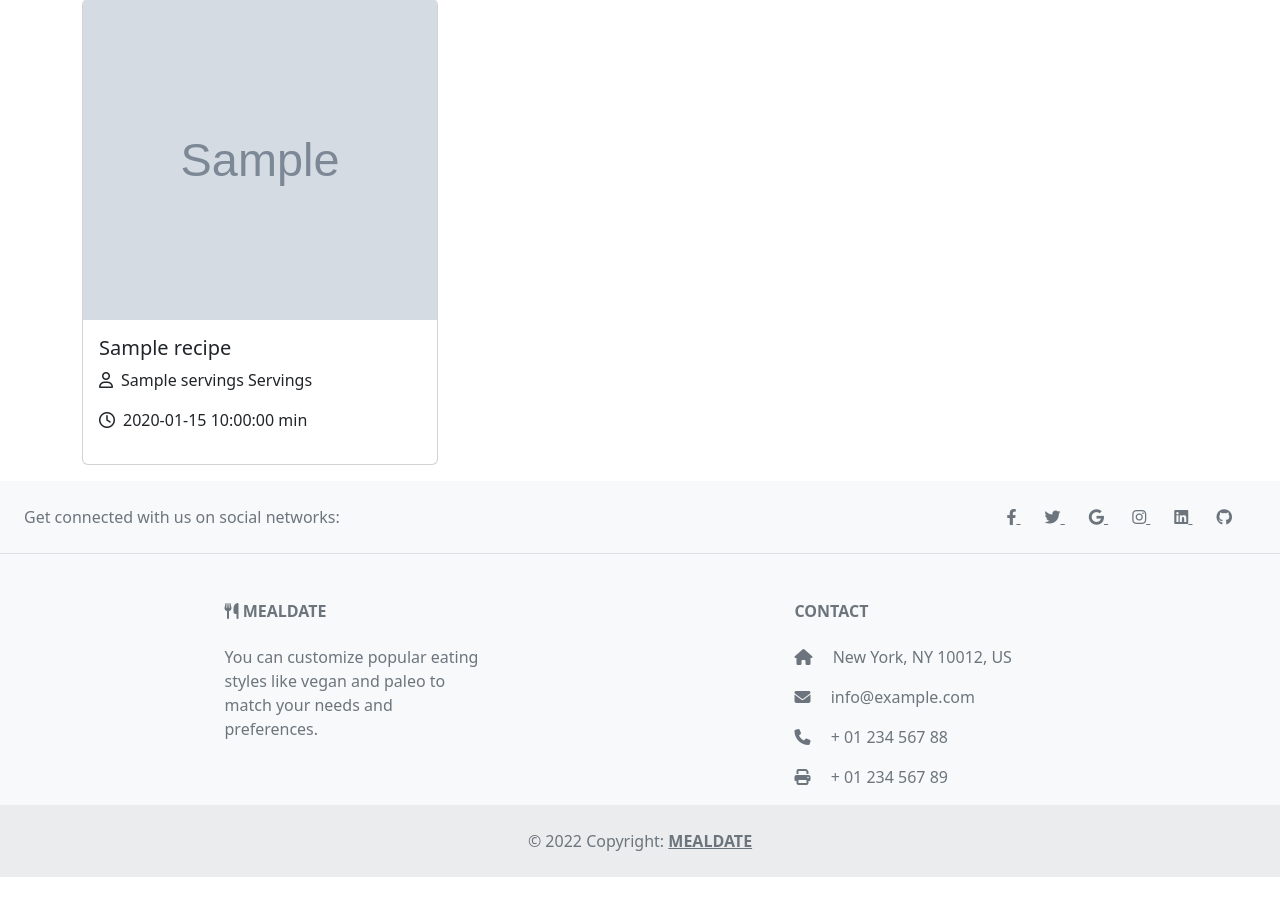
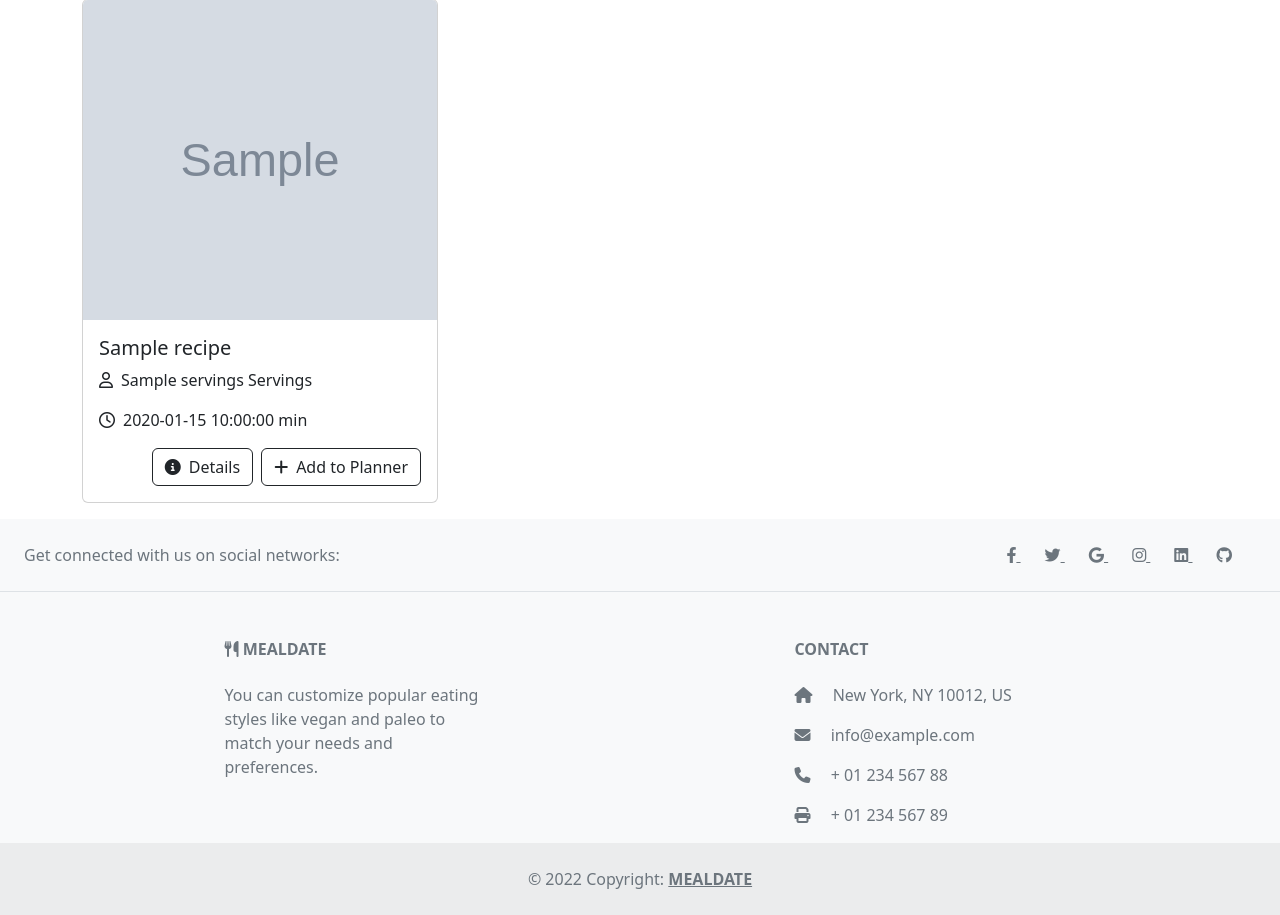
Before and after one commit to FelBud/MealPlanner, a Symfony app: template templates/components/dashboard.html.twig in a window 1280 px wide. Shown: the part 543-1458 px from the top of the page. Before the commit the page ends 1420 px from the top, so only its background shows below. Run offline with Twig, Linux system fonts and the light colour scheme; the template is opened without the code that fills it: most values are stand-ins (such as "Sample title", 1, 10 or a date in 2020); grey boxes marked "Sample" are stand-in pictures; some libraries are stand-ins or nearby versions; some web fonts are replaced.

Commit message:
changed index shows only recipes that are aproved

```diff
--- a/src/Controller/RecipesController.php
+++ b/src/Controller/RecipesController.php
@@ -30,8 +30,10 @@ class RecipesController extends AbstractController
     #[Route('/', name: 'app_recipes_index', methods: ['GET'])]
     public function index(RecipesRepository $recipesRepository): Response
     {
+
         return $this->render('recipes/index.html.twig', [
             'recipes' => $recipesRepository->findAll(),
+
         ]);
     }
 
--- a/src/Controller/StaticController.php
+++ b/src/Controller/StaticController.php
@@ -8,6 +8,7 @@ use App\Entity\User;
 use App\Entity\Recipes;
 use App\Entity\Weekplanner;
 use App\Form\RecipesType;
+use App\Form\IngredientsType;
 use App\Repository\RecipesRepository;
 use App\Repository\JoinRecipeRepository;
 use App\Repository\UserRepository;
--- a/templates/components/dashboard.html.twig
+++ b/templates/components/dashboard.html.twig
@@ -53,15 +53,13 @@
                         <!--Buttons-->
                         <div class="d-flex justify-content-end">
 
-                            <!--If Admin-->
-                            {% if is_granted("ROLE_ADMIN") %}
-                            <a href="{{ path('app_recipes_show', {'id': recipe.id}) }}"><button class="btn btn-outline-dark me-2"><i class="fa-solid fa-circle-info me-2"></i>Details</button></a>
-                            <a href="{{ path('app_recipes_edit', {'id': recipe.id}) }}"><button class="btn btn-outline-dark me-2"><i class="fa-solid fa-pencil me-2"></i>Edit</button></a>
-                            <a href="{{ path('app_recipes_delete', {'id': recipe.id}) }}"><button class="btn btn-outline-dark me-2"><i class="fa-regular fa-circle-xmark me-2"></i>Delete</button></a>
+
+
                             <!--If user-->
-                            {% elseif is_granted("ROLE_USER") %}
+                            {% if recipe.status == "in progress" %}
+                            <a href="{{ path('app_dashboard_edit', {'id': recipe.id}) }}"><button class="btn btn-outline-dark me-2">Edit</button></a> {% endif %}
                             <a href="{{ path('app_recipes_user_show', {'id': recipe.id}) }}"><button class="btn btn-outline-dark me-2"><i class="fa-solid fa-circle-info me-2"></i>Details</button></a>
-                            <a href="{{ path('app_weekplanner_new', {'id': recipe.id}) }}"><button class="btn btn-outline-dark"><i class="fa-solid fa-plus me-2"></i>Add to Planner</button></a> {% endif %}
+                            <a href="{{ path('app_weekplanner_new', {'id': recipe.id}) }}"><button class="btn btn-outline-dark"><i class="fa-solid fa-plus me-2"></i>Add to Planner</button></a>
                         </div>
                     </div>
                 </div>
--- a/templates/recipes/index.html.twig
+++ b/templates/recipes/index.html.twig
@@ -9,8 +9,7 @@
 
 
         <div class="row row-cols-1 row-cols-md-3 g-4">
-
-            {% for recipe in recipes %}
+            {% for recipe in recipes %} {% if recipe.status == "aproved" %}
             <div class="col">
                 <div class="card">
                     <img src="{{asset('pictures/'~recipe.Picture)}}" class="card-img-top cardImage">
@@ -34,7 +33,7 @@
                     </div>
                 </div>
             </div>
-            {% endfor %}
+            {% endif %}{% endfor %}
         </div>
     </div>
 </div>
```
